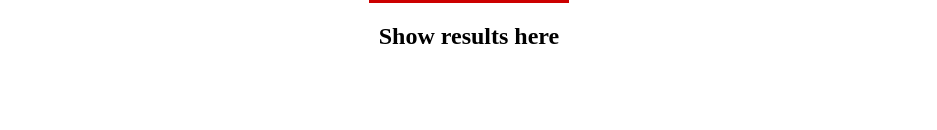
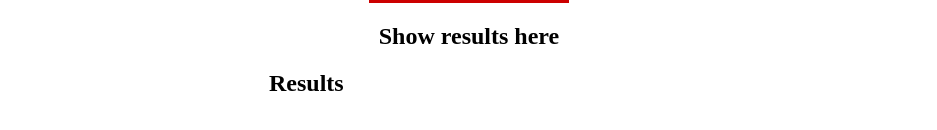
Before and after one commit to lteagues1/ProductionProblem5, a plain HTML site: page index.html in a window 1280 px wide. Shown: the part 360-490 px from the top of the page, without its empty margins (171-1108 px from the left). Drawn offline with Linux system fonts and the light colour scheme.

Commit message:
Update index.html

```diff
--- a/index.html
+++ b/index.html
@@ -34,7 +34,7 @@
 		<input id="entryinput" type="text" name="textentry" placeholder="Enter a Message">
 		<div id="entrybutton" >Alert Me</div>
 		<h2 id="textoutput" class="center">Show results here</h2>
-		<h2 id="results"></h2>
+		<h2 id="results">Results</h2>
 	</div>
 	<script type="text/javascript">
 		document.getElementById("entrybutton").addEventListener("click", alertFunction);
```
